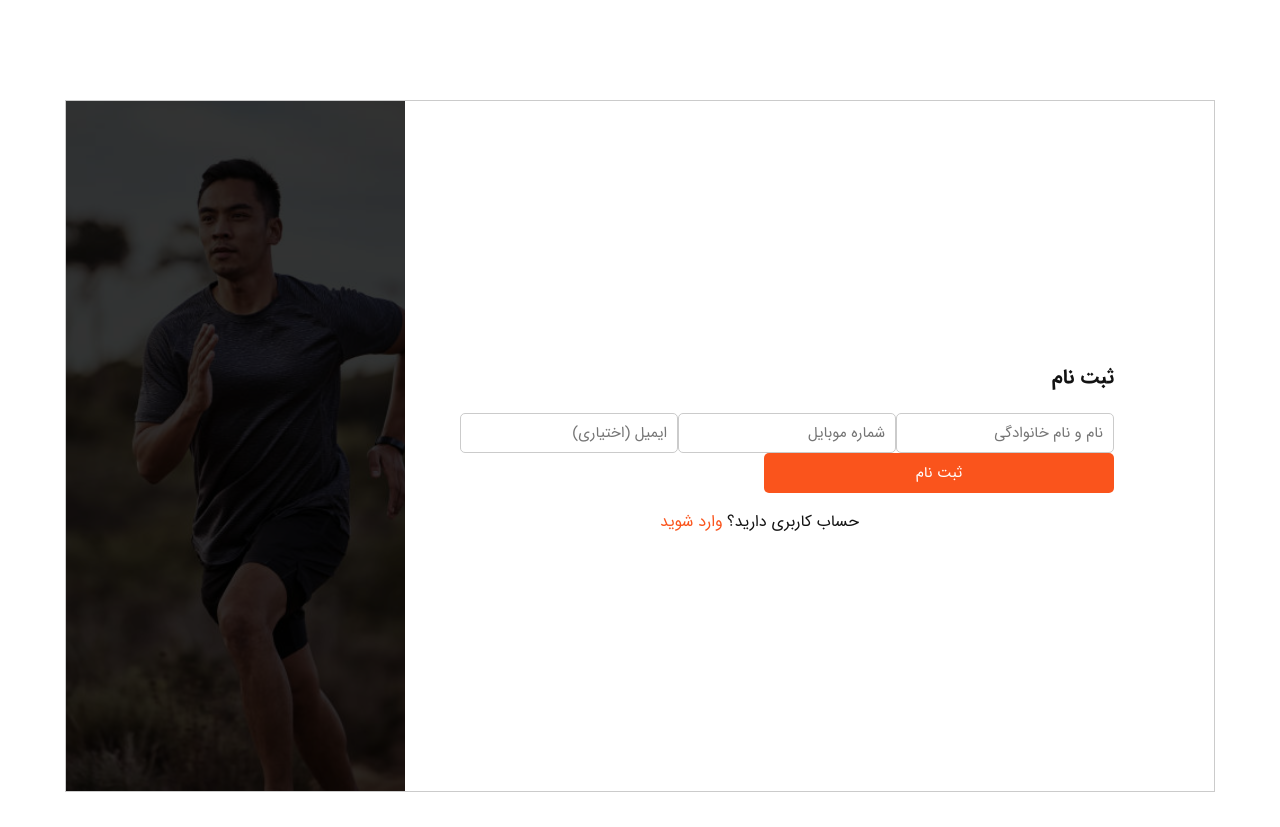
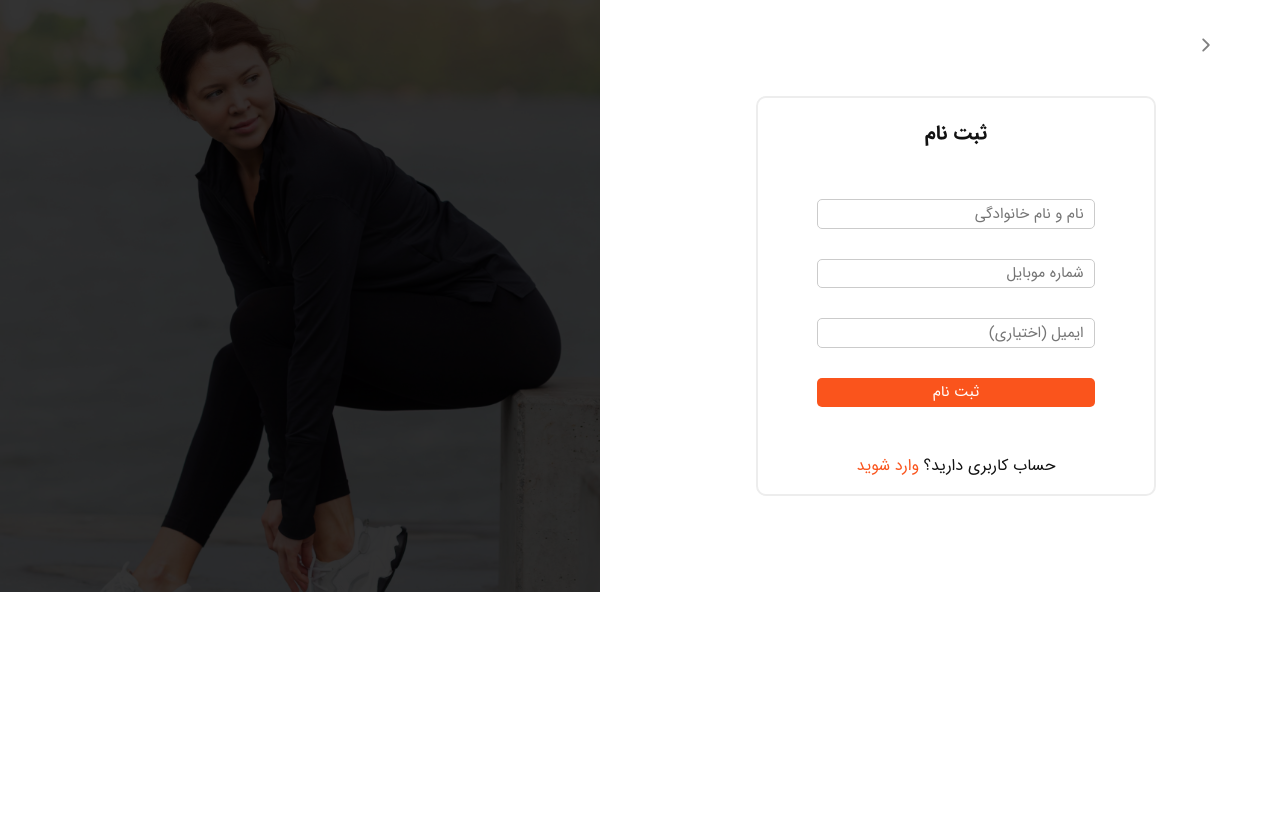
Before and after one commit to NooberThanYall/FitLand, a React (Vite) app: page /SignIn in a window 1280 px wide. After the commit the page ends 800 px from the top, so only its background shows below. Built offline with nearby package versions, Linux system fonts and the light colour scheme.

Commit message:
hide the overflow in login page

```diff
--- a/src/Components/LoginForm/LoginForm.css
+++ b/src/Components/LoginForm/LoginForm.css
@@ -2,7 +2,7 @@
     display: flex;
     align-items: center;
     justify-content: space-between;
-    margin-top: -35px;
+    margin-top: -63px;
 }
 
 .container-img-login{
@@ -73,13 +73,12 @@
     color: gray;
     cursor: pointer;
     transition: 0.3s;
-    display: none;
 }
 
 .icon-back-lgoin:hover{
     color: #FA541C;
 }
 
-.noScroll {
+.noScroll-login {
     overflow-y: hidden;
 }
--- a/src/Components/LoginForm/LoginForm.tsx
+++ b/src/Components/LoginForm/LoginForm.tsx
@@ -13,8 +13,9 @@ export default function LoginForm() {
     navigate('/')
   }
 
-  if (location.pathname === '/Login') {
-    document.body.className = 'noScroll'
+
+  if (location.pathname == '/Login') {
+    document.body.className = 'noScroll-login'
   }
 
   return (
--- a/src/Components/SignInForm/SignInForm.css
+++ b/src/Components/SignInForm/SignInForm.css
@@ -2,14 +2,13 @@
     display: flex;
     align-items: center;
     justify-content: space-between;
-    margin-top: 100px;
-    border: 1px solid #CBCBCB;
-    padding-right: 100px;
+    margin-top: -63px;
 }
 
 .container-img-sign-in{
-    width: 480px;
-    height: 690px;
+    width: 600px;
+    height: 592px;
+    margin-left: -66px;
 }
 
 .img-sign-in{
@@ -19,14 +18,16 @@
     filter: brightness(20%);
 }
 
-.container-inputs{
+.container-inputs-sign-in{
+    width: 400px;
+    height: 400px;
     display: flex;
     flex-direction: column;
-    width: 350px;
-    height: 485px;
-    text-align: right;
-    justify-content: center;
+    align-items: center;
     gap: 30px;
+    border: 2px solid #EDEDED;
+    border-radius: 10px;
+    margin-right: 60px;
 }
 
 .title-form{
@@ -43,10 +44,11 @@
     outline: none;
     border: 1px solid #CBCBCB;
     border-radius: 5px;
+    width: 70%;
 }
 
 .btn-sign-in{
-    width: 350px;
+    width: 70%;
     color: white;
     border-radius: 5px;
     background-color: #FA541C;
@@ -55,7 +57,6 @@
     font-size: 15px;
     cursor: pointer;
 }
-
 .text-go-to-login{
     text-align: center;
     color: #121212;
@@ -71,9 +72,12 @@
     color: gray;
     cursor: pointer;
     transition: 0.3s;
-    display: none;
 }
 
 .icon-back-sign-in:hover{
     color: #FA541C;
 }
+
+.noScroll-signIn {
+    overflow-y: hidden;
+}
--- a/src/Components/SignInForm/SignInForm.tsx
+++ b/src/Components/SignInForm/SignInForm.tsx
@@ -2,14 +2,20 @@ import { Link } from 'react-router'
 import './SignInForm.css'
 import './mediaSignInForm.css'
 import { IoIosArrowForward } from "react-icons/io";
-import { useNavigate } from 'react-router';
+import { useNavigate, useLocation } from 'react-router';
+import { useEffect } from 'react';
 
 export default function SignInForm() {
 
     const navigate = useNavigate()
+    const location = useLocation()
 
     const goToHomePageHandler = () => {
         navigate('/')
+    }
+
+    if (location.pathname == '/SignIn') {
+        document.body.className = 'noScroll-signIn'
     }
 
     return (
@@ -34,7 +40,7 @@ export default function SignInForm() {
                 </form>
 
                 <div className="container-img-sign-in">
-                    <img src="Imgs/img-form-2.png" className="img-sign-in" />
+                    <img src="Imgs/img-form-1.jpg" className="img-sign-in" />
                 </div>
 
             </div>
```
